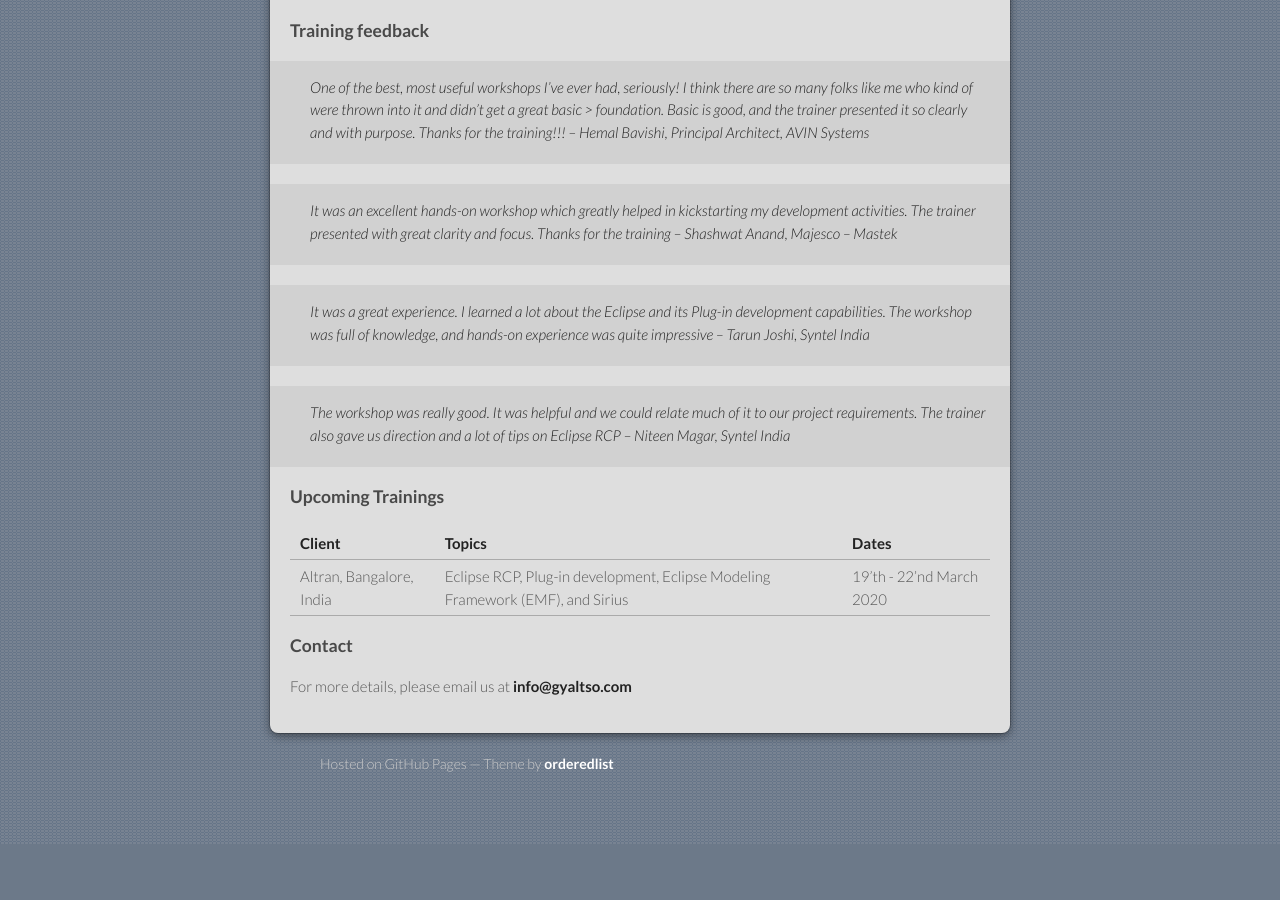
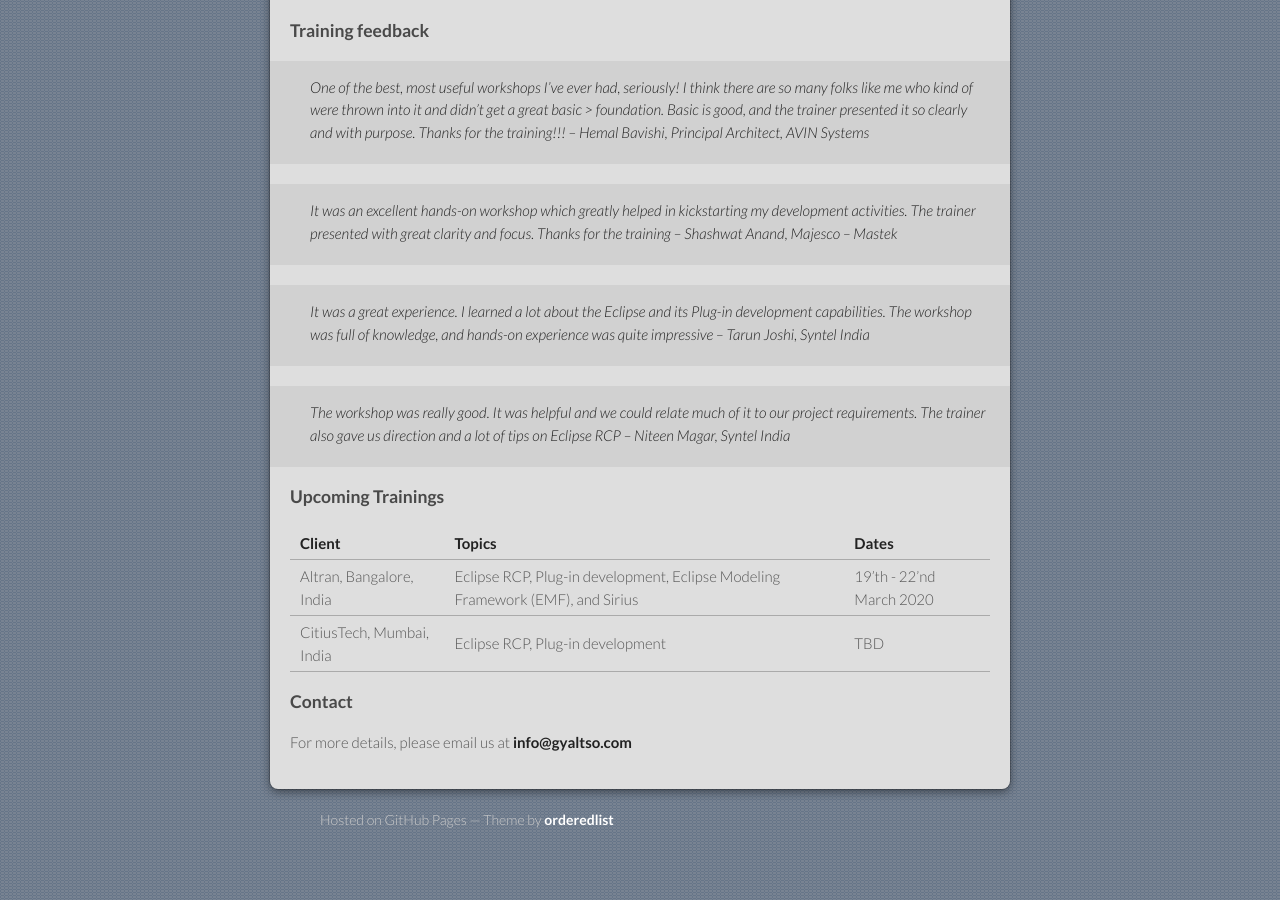
Before and after one commit to gyaltso/gyaltso.github.com, a Jekyll site: the page built from index.md, in a window 1280 px wide and 900 px high, scrolled down 716 px. Built offline with Jekyll 4.4.1, drawn with Linux system fonts in a browser that asks for light colours; our own code applies the rules of GitHub Pages for plain Markdown files; before the commit the page ends 1560 px from its top, so only the background shows below that.

Commit message:
Updated the 'Upcoming Training' section

```diff
--- a/index.md
+++ b/index.md
@@ -35,9 +35,10 @@ Virtual training - IBM, AVIN Systems, Sapient, Majesco – Mastek, Aricent, Anci
 
 ### Upcoming Trainings
 
-| Client                   | Topics                                                                         | Dates                    |
-| :----------------------- | :----------------------------------------------------------------------------- | :----------------------- |
-| Altran, Bangalore, India | Eclipse RCP, Plug-in development, Eclipse Modeling Framework (EMF), and Sirius | 19'th - 22'nd March 2020 |
+| Client                    | Topics                                                                         | Dates                    |
+| :------------------------ | :----------------------------------------------------------------------------- | :----------------------- |
+| Altran, Bangalore, India  | Eclipse RCP, Plug-in development, Eclipse Modeling Framework (EMF), and Sirius | 19'th - 22'nd March 2020 |
+| CitiusTech, Mumbai, India | Eclipse RCP, Plug-in development                                               | TBD                      |
 
 ### Contact
 
```
